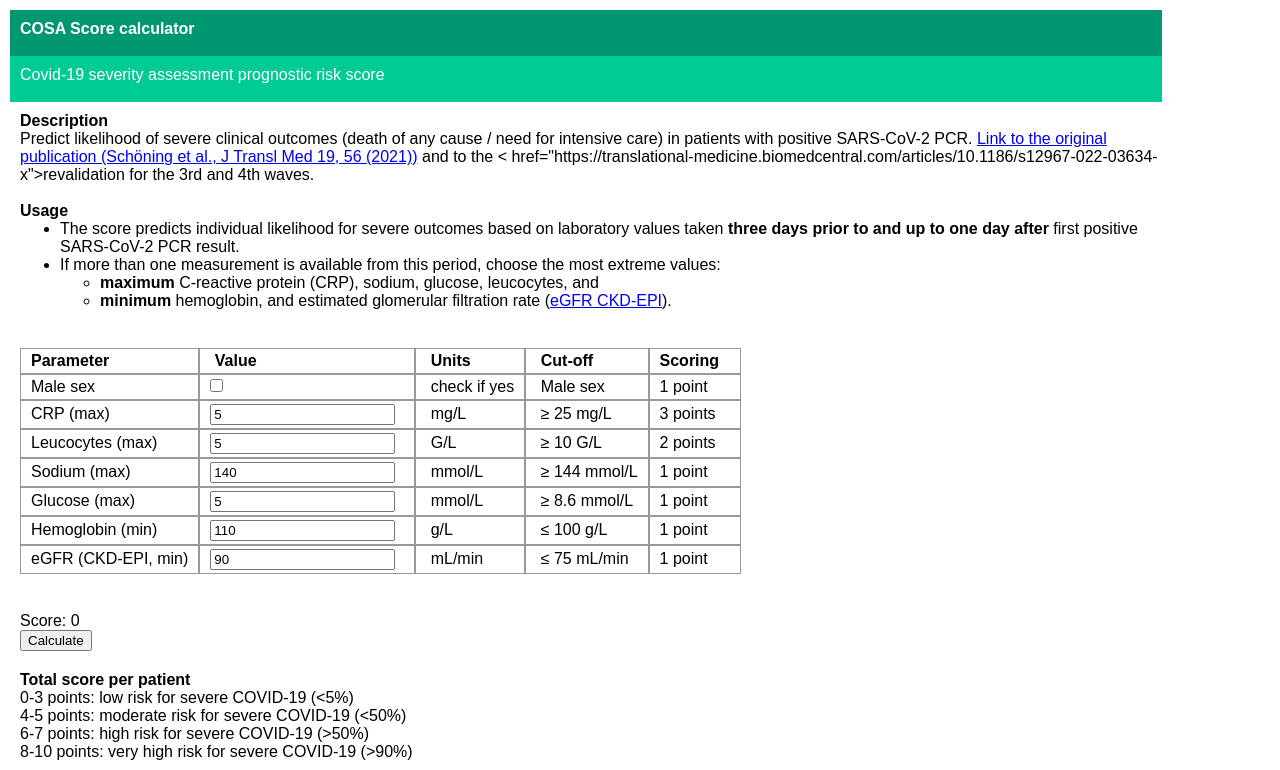
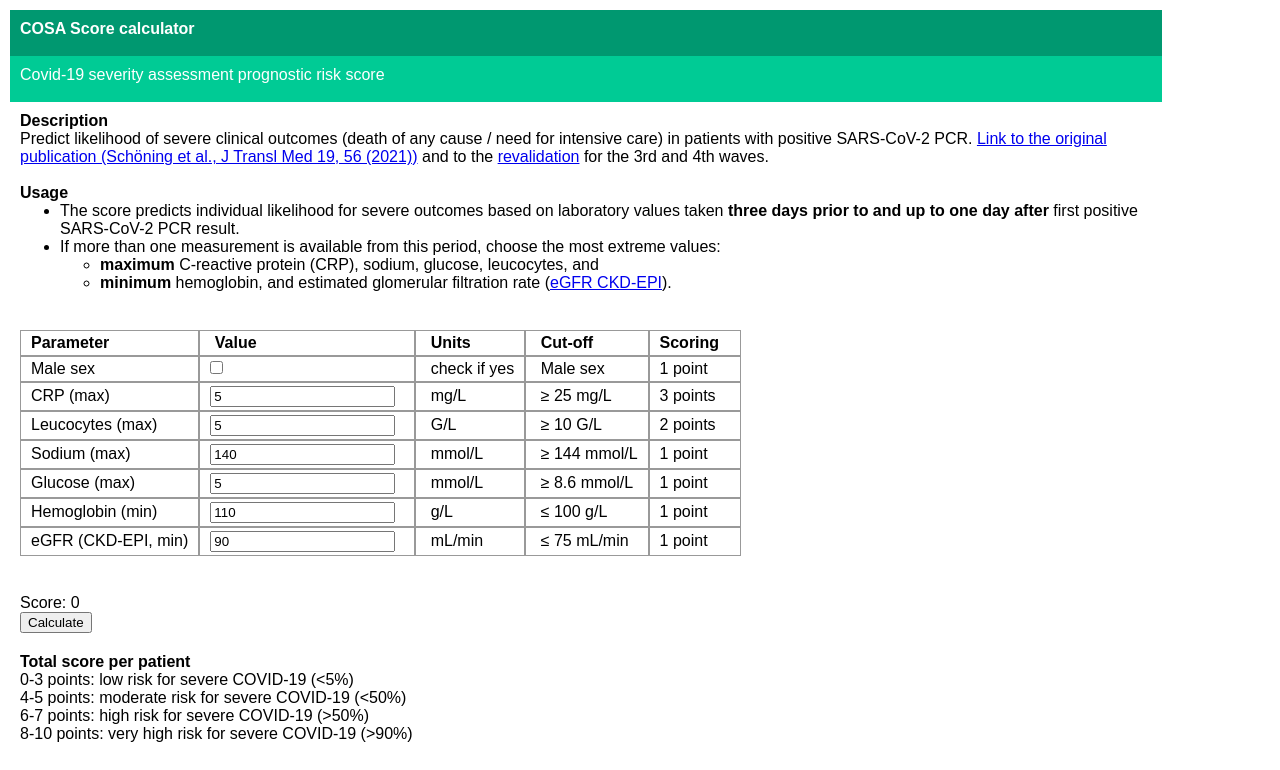
Before and after one commit to cptbern/cptbern.github.io, a plain HTML site: page cosa/index.html in a window 1280 px wide. Shown: the top 770 px of the page. Drawn offline with Linux system fonts and the light colour scheme.

Commit message:
Update index.html

```diff
--- a/cosa/index.html
+++ b/cosa/index.html
@@ -125,7 +125,7 @@
   </div>
     <div class="container">
       <p><strong>Description</strong></p>
-      <p>Predict likelihood of severe clinical outcomes (death of any cause / need for intensive care) in patients with positive SARS-CoV-2 PCR. <a href="https://doi.org/10.1186/s12967-021-02720-w">Link to the original publication (Schöning et al., J Transl Med 19, 56 (2021))</a> and to the < href="https://translational-medicine.biomedcentral.com/articles/10.1186/s12967-022-03634-x">revalidation</a> for the 3rd and 4th waves.</p>
+      <p>Predict likelihood of severe clinical outcomes (death of any cause / need for intensive care) in patients with positive SARS-CoV-2 PCR. <a href="https://doi.org/10.1186/s12967-021-02720-w">Link to the original publication (Schöning et al., J Transl Med 19, 56 (2021))</a> and to the <a href="https://translational-medicine.biomedcentral.com/articles/10.1186/s12967-022-03634-x">revalidation</a> for the 3rd and 4th waves.</p>
       <p>&nbsp;</p>
 <p><strong>Usage</strong></p>
 <ul>
```
